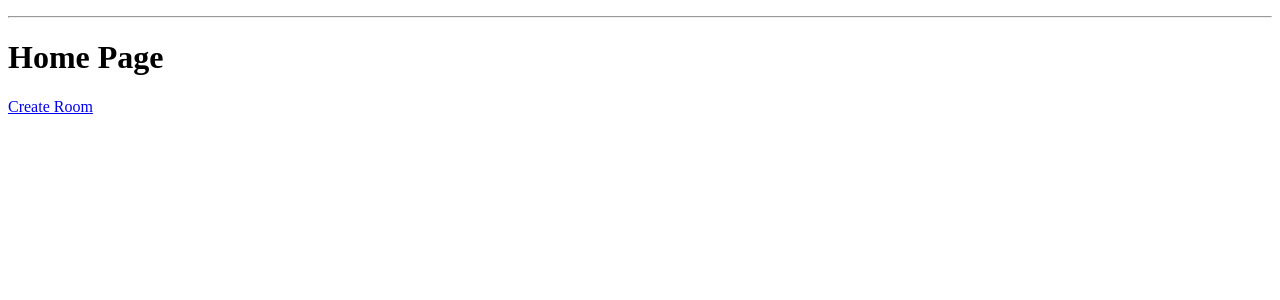
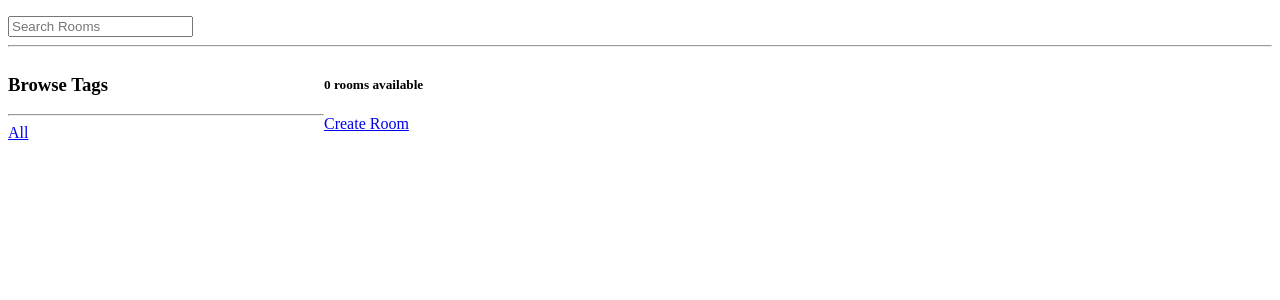
Before and after one commit to montalvas/studdybuddy, a Django app: page / in a window 1280 px wide. Shown: the part 34-334 px from the top of the page. Run offline with Django 3.2, Linux system fonts and the light colour scheme; data that the repository does not hold is empty.

Commit message:
search bar

```diff
--- a/core/templates/core/home.html
+++ b/core/templates/core/home.html
@@ -2,13 +2,36 @@
 
 {% block title %}Home{% endblock title %}
 
+{% block style %}
+<style>
+    .home-container {
+        display: grid;
+        grid-template-columns: 1fr 3fr;
+    }
+</style>
+{% endblock style %}
+
 {% block content %}
 
-<h1>Home Page</h1>
+<div class="home-container">
 
+    <div>
+        <h3>Browse Tags</h3>
+        <hr>
+        <div>
+            <a href="{% url 'core:home'%}">All</a>
+        </div>
+        {% for topic in topics %}
+        <div>
+            <a href="{% url 'core:home'%}?q={{ topic.name }}">{{ topic.name }}</a>
+        </div>
+        {% endfor %}
+    </div><!--browse tag-->
+
+    <div>
+        <h5>{{ room_count }} rooms available</h5>
         <p><a href="{% url 'core:create-room' %}">Create Room</a></p>
 
-<div>
         {% for room in rooms %}
         <div>
             <span>@{{ room.host.username }}</span>
@@ -22,5 +45,6 @@
         </div>
         <br>
         {% endfor %}
-</div>
+    </div><!--rooms-->
+</div><!--home container-->
 {% endblock content %}
--- a/core/views.py
+++ b/core/views.py
@@ -1,12 +1,23 @@
 from django.shortcuts import render, redirect
-from .models import Room
+from django.db.models import Q
+from .models import Room, Topic
 from .forms import RoomForm
 
 # Create your views here.
 
 def home(request):
-    rooms = Room.objects.all()
-    return render(request, 'core/home.html', {'rooms': rooms})
+    q = request.GET.get('q') if request.GET.get('q') != None else ''
+
+    rooms = Room.objects.filter(
+        Q(topic__name__icontains=q) |
+        Q(name__icontains=q) |
+        Q(description__icontains=q)
+    )
+    topics = Topic.objects.all()
+    room_count = rooms.count()
+    context = {'rooms': rooms, 'topics': topics, 'room_count': room_count}
+
+    return render(request, 'core/home.html', context)
 
 def room(request, pk):
     room = Room.objects.get(id=pk)
--- a/templates/base.html
+++ b/templates/base.html
@@ -5,6 +5,7 @@
     <meta http-equiv="X-UA-Compatible" content="IE=edge">
     <meta name="viewport" content="width=device-width, initial-scale=1.0">
     <title>{% block title %}{% endblock title %}</title>
+    {% block style %}{% endblock style %}
 </head>
 <body>
     {% include 'nav.html' %}
--- a/templates/nav.html
+++ b/templates/nav.html
@@ -3,4 +3,9 @@
         <li><a href="{% url 'core:home' %}">Home</a></li>
     </ul>
 </nav>
+<div>
+    <form action="" method="get">
+        <input type="text" name="q" placeholder="Search Rooms">
+    </form>
+</div>
 <hr>
```
Lines whose indentation alone changed are shown as unchanged.
